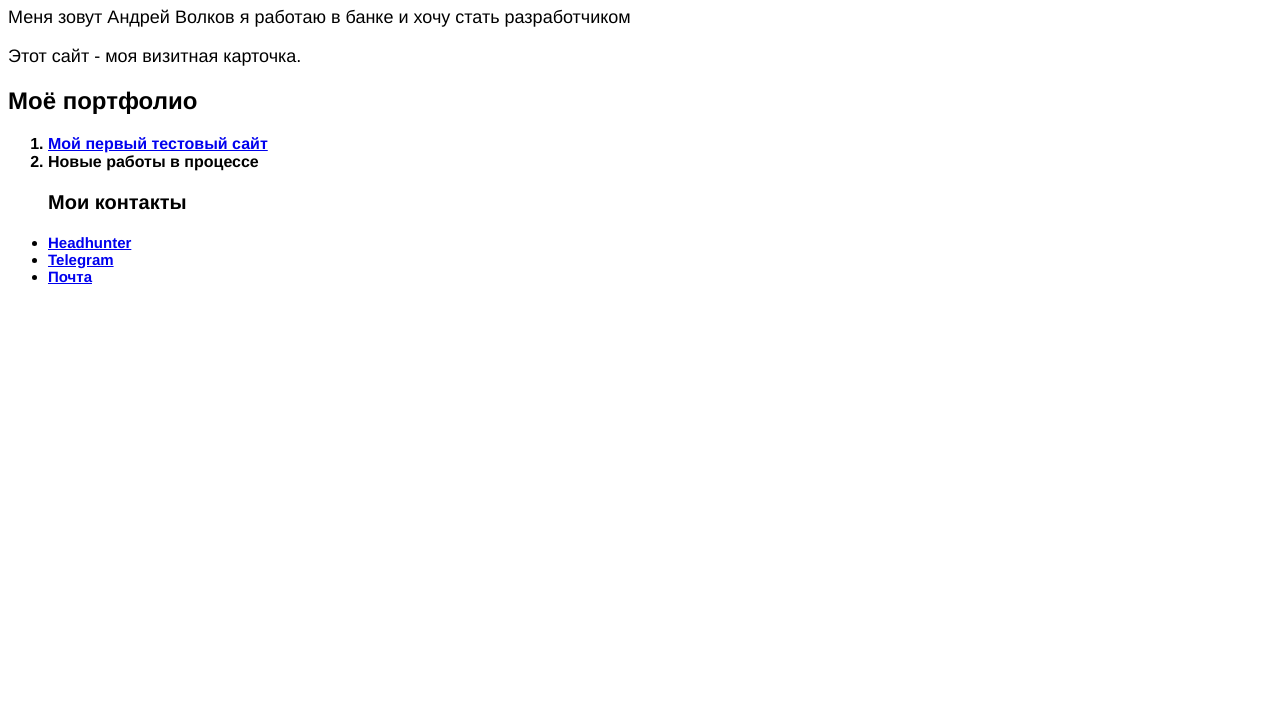
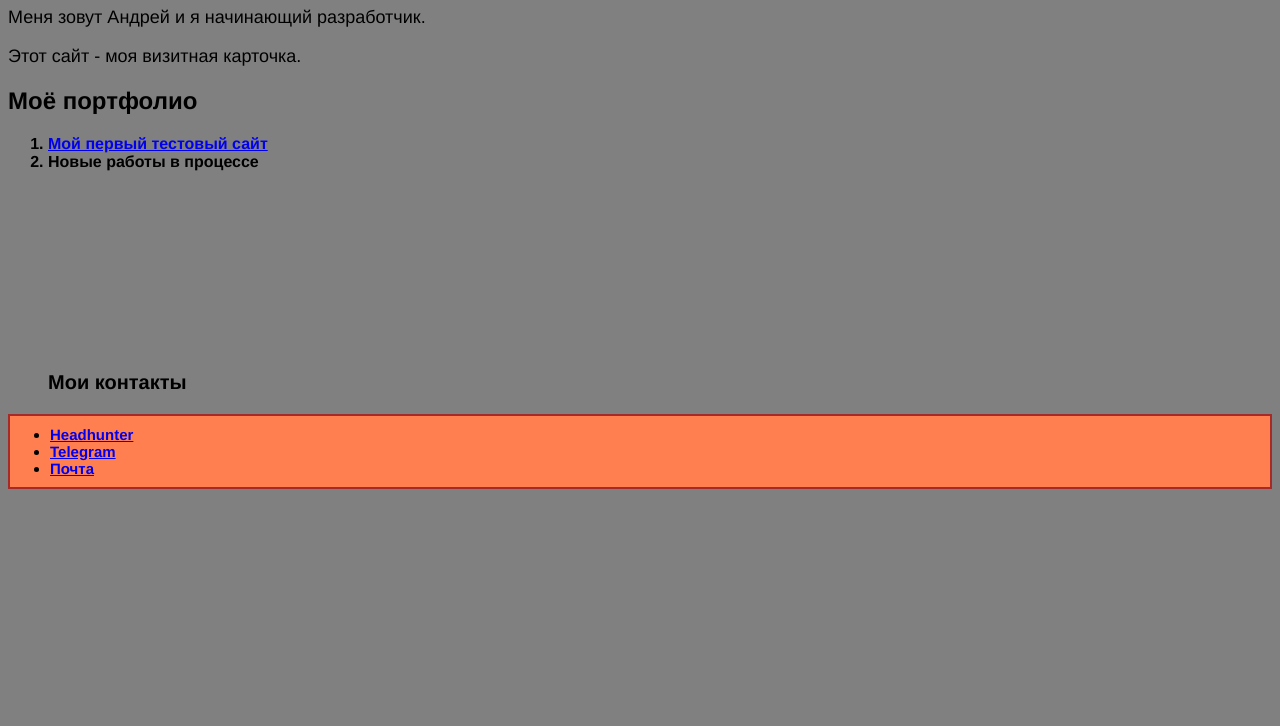
Before and after one commit to AndrewfromUral/FrontendWorkspace, a plain HTML site: page index.html in a window 1280 px wide. Shown: the part 74-800 px from the top of the page. Drawn offline with Linux system fonts and the light colour scheme.

Commit message:
added background color

```diff
--- a/index.css
+++ b/index.css
@@ -1,10 +1,12 @@
 body {
     font-family: 'Franklin Gothic Medium', 'Arial Narrow', Arial, sans-serif;
+    background-color: grey;
 }
 
 h1 {
     font-size: 32px;
     font-weight: bold;
+    margin-left: 250px;
 }
 
 p {
@@ -13,8 +15,16 @@ p {
 
 h3 {
     font-size: 20px;
+    margin-top: 200px;
 }
 
 ul {
     font-size: 15px;
+    background-color: coral;
+    padding-left: 40px;
+    padding-right: 40px;
+    padding-top: 10px;
+    padding-bottom: 10px;
+    border: 2px solid;
+    border-color: brown;
 }
--- a/index.html
+++ b/index.html
@@ -6,7 +6,7 @@
 <body>
     <h1>Всем привет🙃</h1>
 
-    <p>Меня зовут Андрей Волков я работаю в банке и хочу стать разработчиком </p>
+    <p>Меня зовут Андрей и я начинающий разработчик. </p>
 
     <p>Этот сайт - моя визитная карточка. <b>
 
```
